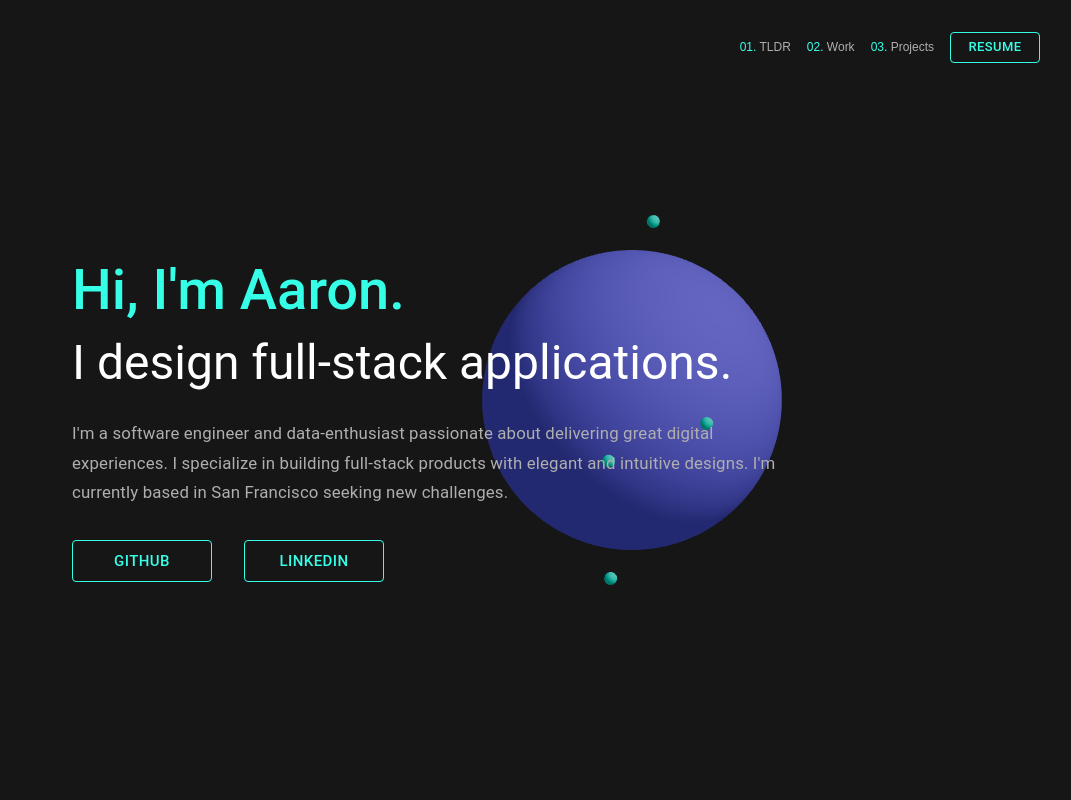
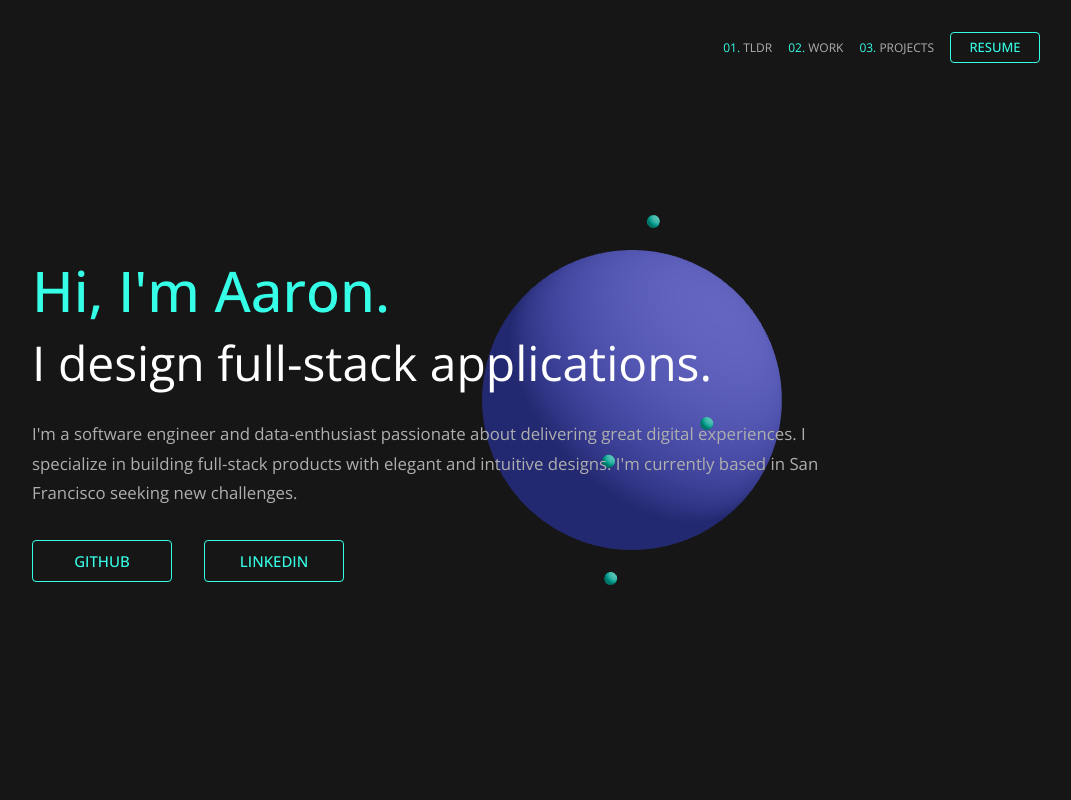
Before and after one commit to aaronzsun/personalwebsite, a Next.js app: page / in a window 1280 px wide. Shown: the top 800 px of the page, without its empty margins (208-1279 px from the left). Built offline with nearby package versions, Linux system fonts and the light colour scheme.

Commit message:
changed font to open sans

```diff
--- a/src/app/components/AboutMePanel.js
+++ b/src/app/components/AboutMePanel.js
@@ -5,7 +5,7 @@ import ArrowRightIcon from '@mui/icons-material/ArrowRight';
 
 const AboutMePanel = () => {
   return (
-    <Box sx={{ maxWidth: '720px', mx: 'auto' }}>
+    <Box sx={{ mx: 'auto' }}>
       <Grid2 container spacing={3} alignItems="flex-start">
         {/* Text Section */}
         <Grid2 size={{ xs: 12, sm: 6 }} sx={{ mr: 2, mt: 2 }}>
@@ -13,7 +13,7 @@ const AboutMePanel = () => {
             <Box component="p" sx={{ mb: 2 }}>
                 I graduated from Harvard in Math and CS in May 2024 before moving out to the Bay. From academia to industry to finance,
                 I&apos;ve built and deployed code to tackle all sorts of problems. I love working with all parts of the technical stack,
-                whether that be manipulating data, building + integrating backend and frontend, or putting it all together to create scalable applications.
+                whether that be manipulating data, building and integrating backend/frontend frameworks, or putting it all together to create scalable applications.
             </Box>
             <Box component="p">
                 When I&apos;m offline, you can usually find me playing soccer, chugging beer, or cooking whatever yummy recipe I saw on YouTube that day.
--- a/src/app/globals.css
+++ b/src/app/globals.css
@@ -15,7 +15,7 @@
 body {
   color: var(--foreground);
   background: var(--background);
-  font-family: Arial, Helvetica, sans-serif;
+  font-family: var(--font-open-sans), sans-serif;
   margin: 20px;
 }
 
@@ -106,7 +106,7 @@ body {
 
 /* Section Styling */
 .section-content {
-  width: 720px;
+  width: 800px;
   text-align: left;
   justify-content: center;
   align-items: center;
--- a/src/app/layout.js
+++ b/src/app/layout.js
@@ -1,16 +1,11 @@
-import localFont from "next/font/local";
+// import localFont from "next/font/local";
 import "./globals.css";
 
-const geistSans = localFont({
-  src: "./fonts/GeistVF.woff",
-  variable: "--font-geist-sans",
-  weight: "100 900",
-});
-const geistMono = localFont({
-  src: "./fonts/GeistMonoVF.woff",
-  variable: "--font-geist-mono",
-  weight: "100 900",
-});
+// const openSans = localFont({
+//   src: "./fonts/OpenSans.ttf",
+//   variable: "--font-open-sans",
+//   weight: "100 900",
+// });
 
 export const metadata = {
   title: "Aaron Sun",
@@ -21,7 +16,7 @@ export default function RootLayout({ children }) {
   return (
     <html lang="en">
       <body
-        className={`${geistSans.variable} ${geistMono.variable} antialiased`}
+        // className={`${openSans.variable} antialiased`}
       >
         {children}
       </body>
--- a/src/app/page.js
+++ b/src/app/page.js
@@ -10,6 +10,15 @@ import AboutMePanel from './components/AboutMePanel';
 import { Canvas } from '@react-three/fiber';
 import Globe from './components/Globe';
 import { OrthographicCamera } from '@react-three/drei';
+import { ThemeProvider } from '@mui/material/styles';
+import theme from "./theme/theme"
+import localFont from "next/font/local";
+
+const openSans = localFont({
+  src: "./fonts/OpenSans.ttf",
+  variable: "--font-open-sans",
+  weight: "100 900",
+});
 
 export default function Home() {
   const typedElement = useRef(null);
@@ -150,6 +159,8 @@ export default function Home() {
       )}
 
       {!loading && (
+        <ThemeProvider theme={theme}>
+          <main className={`${openSans.variable} antialiased`}>
           <Box display="flex" flexDirection="column" color="white" minWidth="100%">
             {/* Navigation Bar */}
             <Box
@@ -192,7 +203,7 @@ export default function Home() {
                     '&:hover': { opacity: 0.7 },
                   }}
                 >
-                <span style={{ color: '#36ffe7' }}>02. </span> Work
+                  <span style={{ color: '#36ffe7' }}>02. </span> WORK
                 </Link>
                 <Link
                   component="button"
@@ -206,7 +217,7 @@ export default function Home() {
                     '&:hover': { opacity: 0.7 },
                   }}
                 >
-                <span style={{ color: '#36ffe7' }}>03. </span> Projects
+                  <span style={{ color: '#36ffe7' }}>03. </span> PROJECTS
                 </Link>
                 <Button
                   component="a"
@@ -441,6 +452,8 @@ export default function Home() {
               </Box>
             </Box>
           </Box>
+          </main>
+        </ThemeProvider>
       )}
     </>
   );
--- /dev/null
+++ b/src/app/theme/theme.js
@@ -0,0 +1,25 @@
+import { createTheme } from '@mui/material/styles';
+
+const theme = createTheme({
+    typography: {
+      fontFamily: 'var(--font-open-sans), sans-serif',  // Use the custom font variable
+    },
+    components: {
+      MuiLink: {
+        styleOverrides: {
+          root: {
+            fontFamily: 'var(--font-open-sans), sans-serif',  // Apply the custom font to Link components
+          },
+        },
+      },
+      MuiButton: {
+        styleOverrides: {
+          root: {
+            fontFamily: 'var(--font-open-sans), sans-serif',  // Apply the custom font to Button components
+          },
+        },
+      },
+    },
+  });
+
+export default theme;
```
Also changed, not shown: src/app/components/ProjectWebsite.js (added), src/app/fonts/OpenSans.ttf (added). Lines whose indentation alone changed are shown as unchanged.
